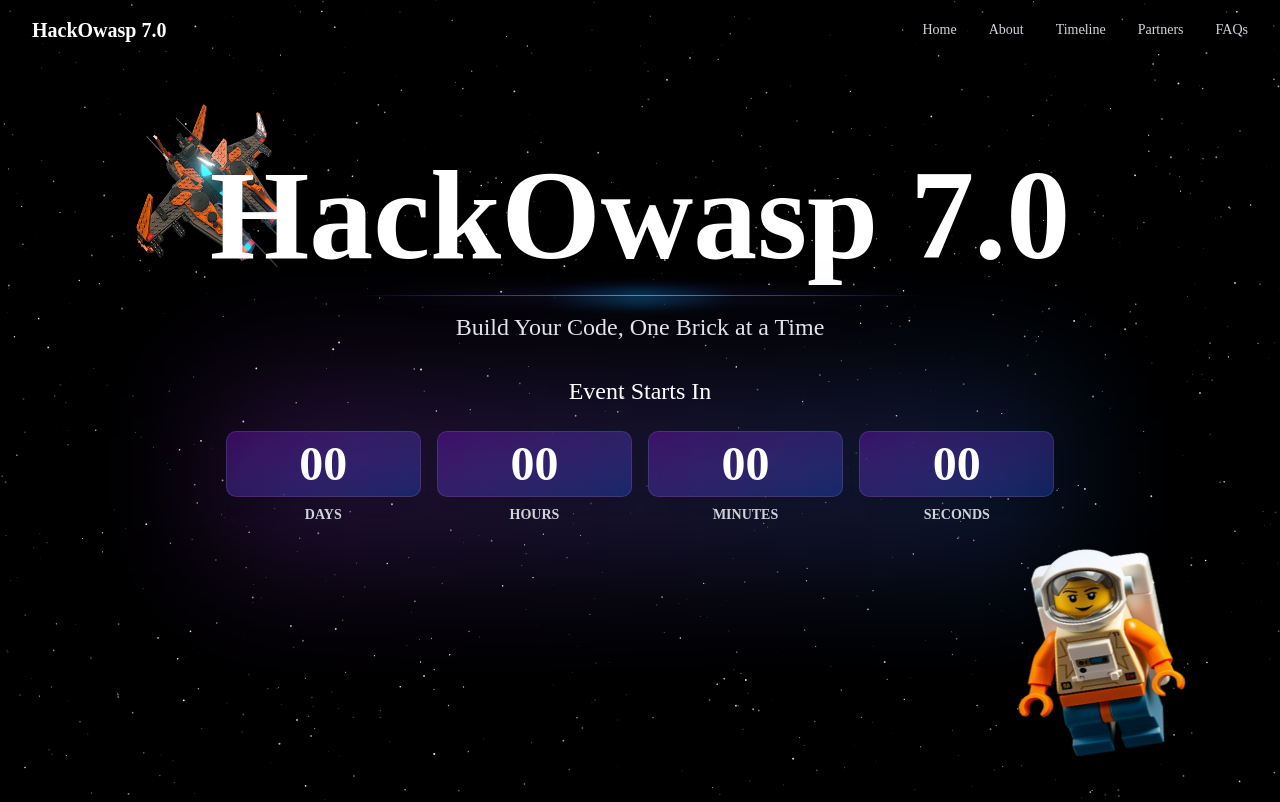
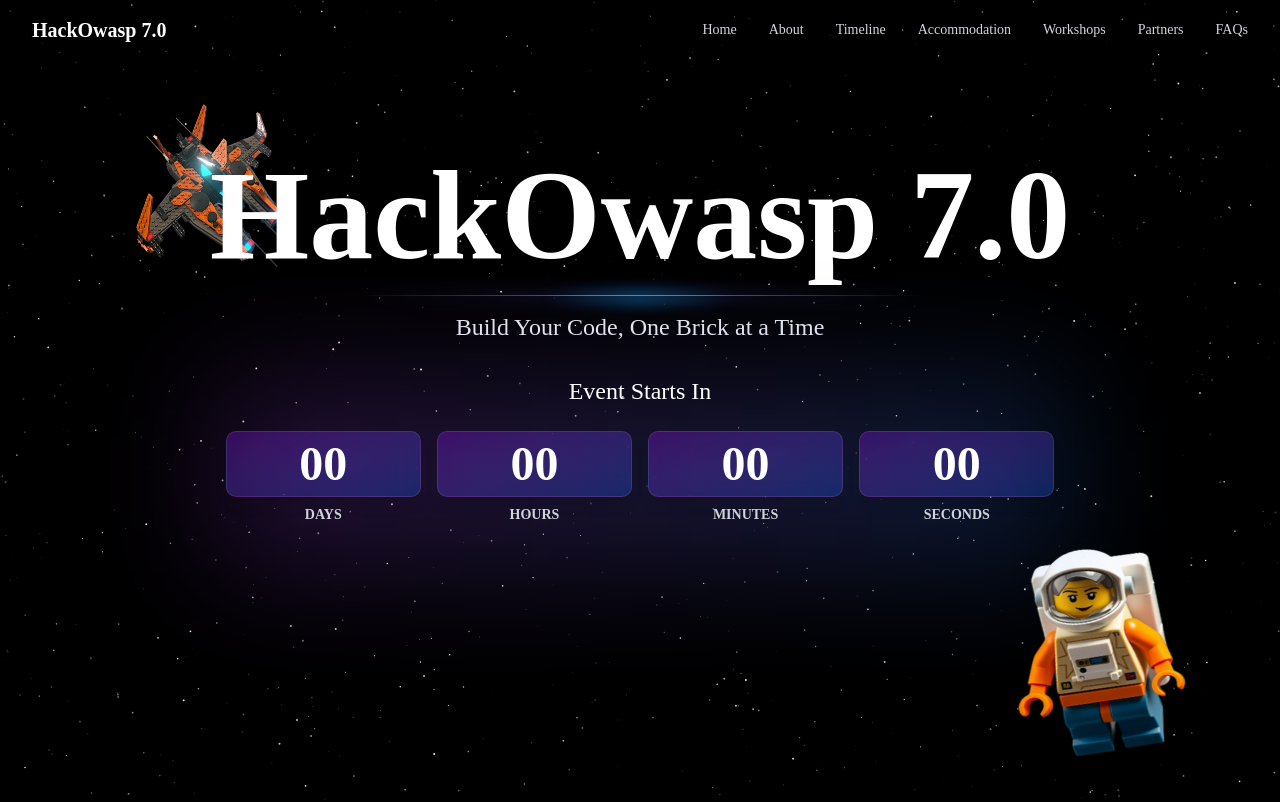
Before and after one commit to OWASP-STUDENT-CHAPTER/HackOwasp7, a React (Vite) app: page / in a window 1280 px wide. Shown: the top 802 px of the page. Built offline with nearby package versions, Linux system fonts and the light colour scheme.

Commit message:
workshop and accomodation forms links added in faqs and navbar

```diff
--- a/src/components/Accordian.jsx
+++ b/src/components/Accordian.jsx
@@ -142,7 +142,12 @@
     {
       question: "Will accomodation be provided and what's the procedure?",
       answer:
-        "Yes. Any team choosing to opt for accomodation is required to fill the google form at the top of the page and No refunds are the be granted after the payment is made. The accomodation will be provided at the venue itself.",
+        "Yes. Any team choosing to opt for accomodation is required to fill the google form at the top of the page and No refunds are the be granted after the payment is made. The accomodation will be provided at the venue itself. https://forms.gle/bgzhuFum2KCYipYy9",
+    },
+    {
+      question: "How can I register for Workshops and Kaggle Hack?",
+      answer:
+        "You can register for the workshops and Kaggle Hack by filling the form at the top of the page. The registration is free of cost. https://forms.gle/oJFXHmn9XjKJ9FiW6",
     },
   ];
 
--- a/src/components/Navbar.jsx
+++ b/src/components/Navbar.jsx
@@ -27,6 +27,8 @@
     { name: "Home", href: "#home" },
     { name: "About", href: "#about" },
     { name: "Timeline", href: "#timeline" },
+    { name: "Accommodation", href: "https://forms.gle/bgzhuFum2KCYipYy9", target: "_blank" },
+    { name: "Workshops", href: "https://forms.gle/oJFXHmn9XjKJ9FiW6", target: "_blank" },
     { name: "Partners", href: "#partners" },
     { name: "FAQs", href: "#faq" },
   ];
```
